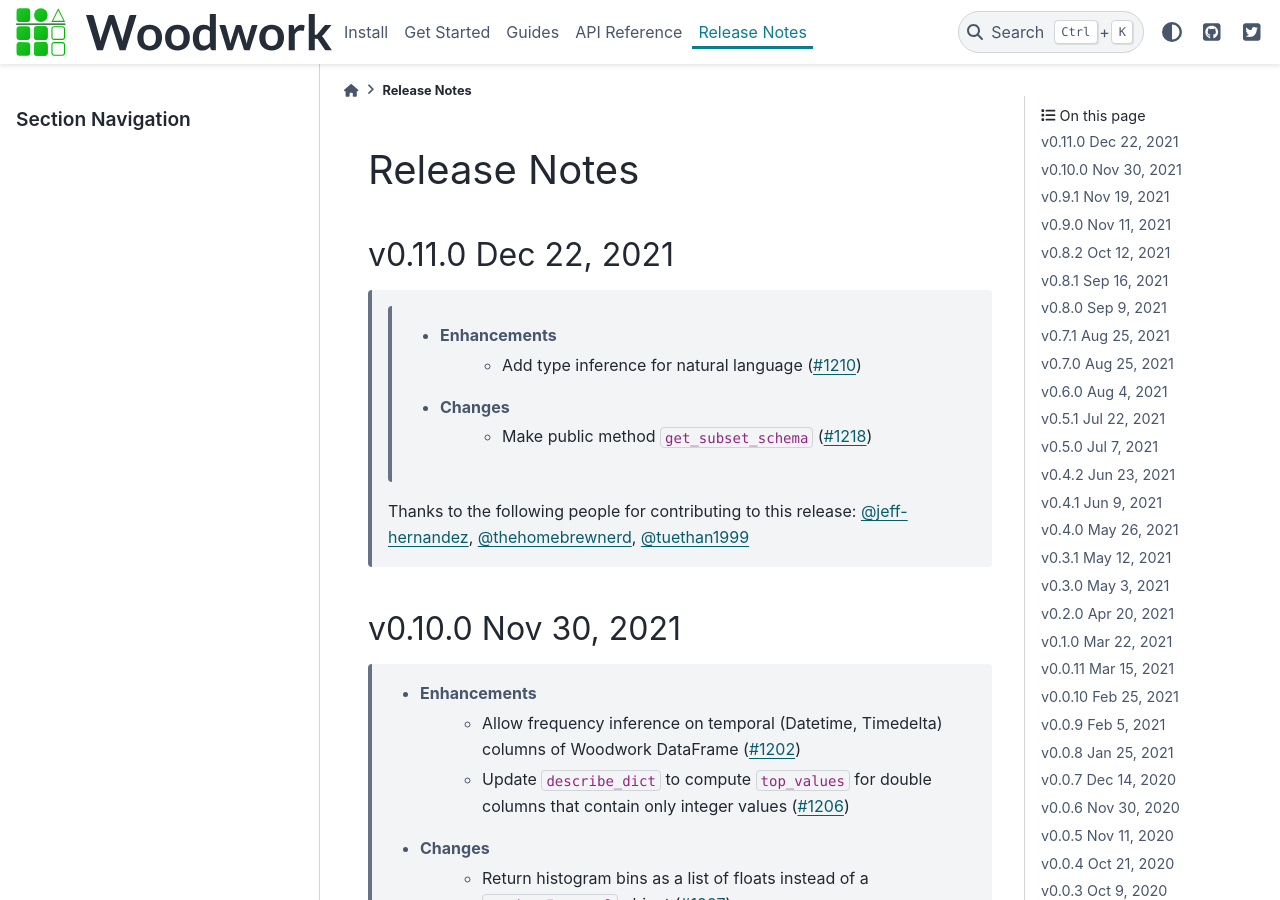
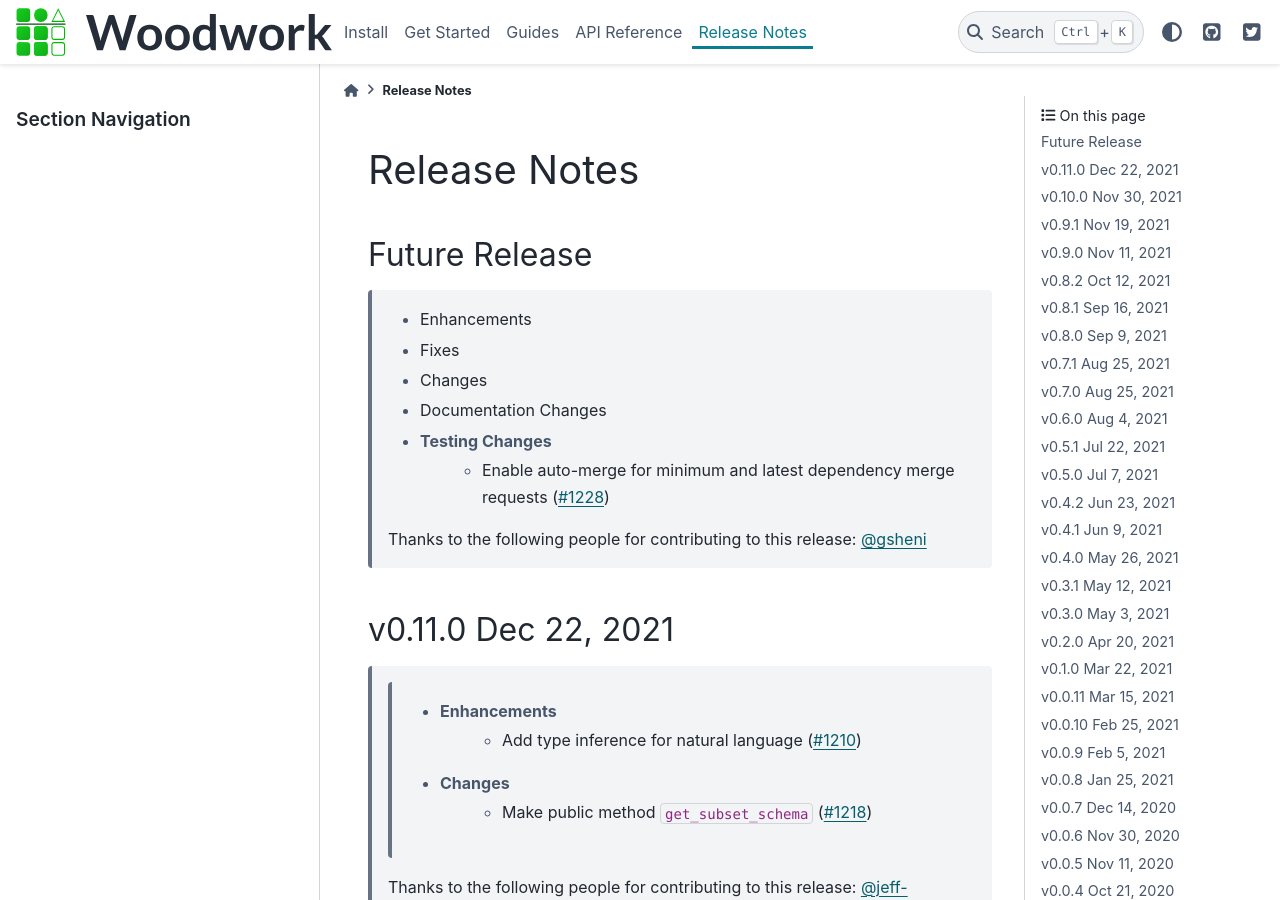
Before and after one commit to alteryx/woodwork, a Sphinx documentation site: the page built from docs/source/release_notes.rst, in a window 1280 px wide and 900 px high. Built offline with Sphinx 7.4.7 and the PyData theme 0.15.4, drawn with Linux system fonts in a browser that asks for light colours; comment, search, counter and statistics services are not loaded.

Commit message:
Update release_notes.rst

```diff
--- a/docs/source/release_notes.rst
+++ b/docs/source/release_notes.rst
@@ -2,15 +2,18 @@
 
 Release Notes
 -------------
-.. Future Release
-  ==============
+
+Future Release
+==============
     * Enhancements
     * Fixes
     * Changes
     * Documentation Changes
     * Testing Changes
+        * Enable auto-merge for minimum and latest dependency merge requests (:pr:`1228`)
 
-.. Thanks to the following people for contributing to this release:
+    Thanks to the following people for contributing to this release:
+    :user:`gsheni`
 
 v0.11.0 Dec 22, 2021
 ====================
```
